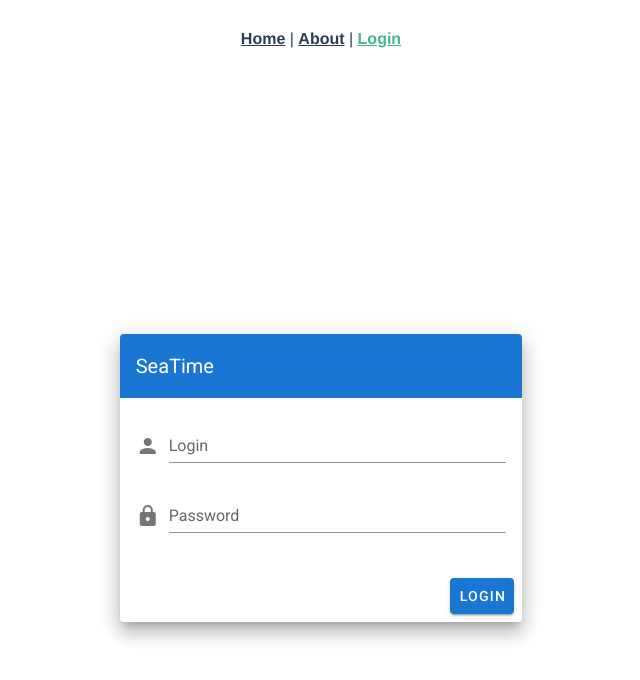
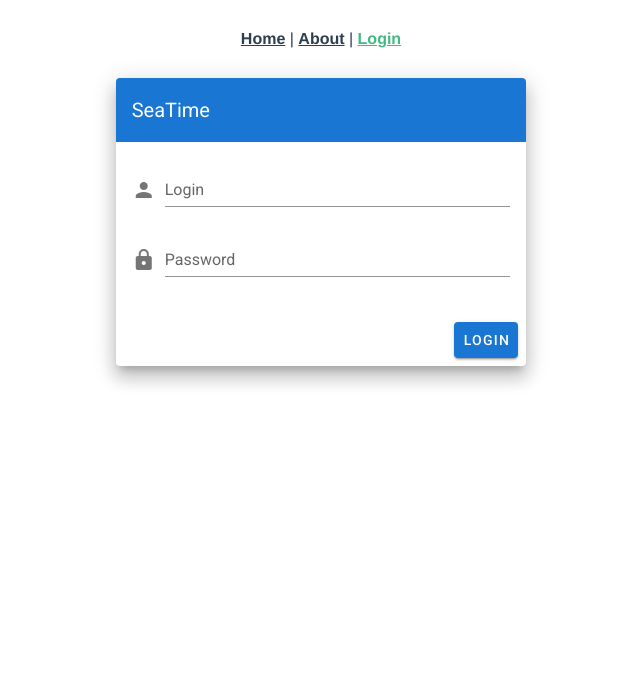
Before and after one commit to shariq1989/seatime, a Vue app in the folder django/frontend/: page /#/login in a window 1280 px wide. Shown: the top 680 px of the page, without its empty margins (319-959 px from the left). Built offline with nearby package versions, Linux system fonts and the light colour scheme.

Commit message:
Fixed loginform height

```diff
--- a/django/frontend/src/components/LoginForm.vue
+++ b/django/frontend/src/components/LoginForm.vue
@@ -1,10 +1,6 @@
 <template>
     <v-app id="inspire">
         <v-content>
-            <v-container
-                    class="fill-height"
-                    fluid
-            >
                 <v-row
                         align="center"
                         justify="center"
@@ -48,7 +44,6 @@
                         </v-card>
                     </v-col>
                 </v-row>
-            </v-container>
         </v-content>
     </v-app>
 </template>
```
